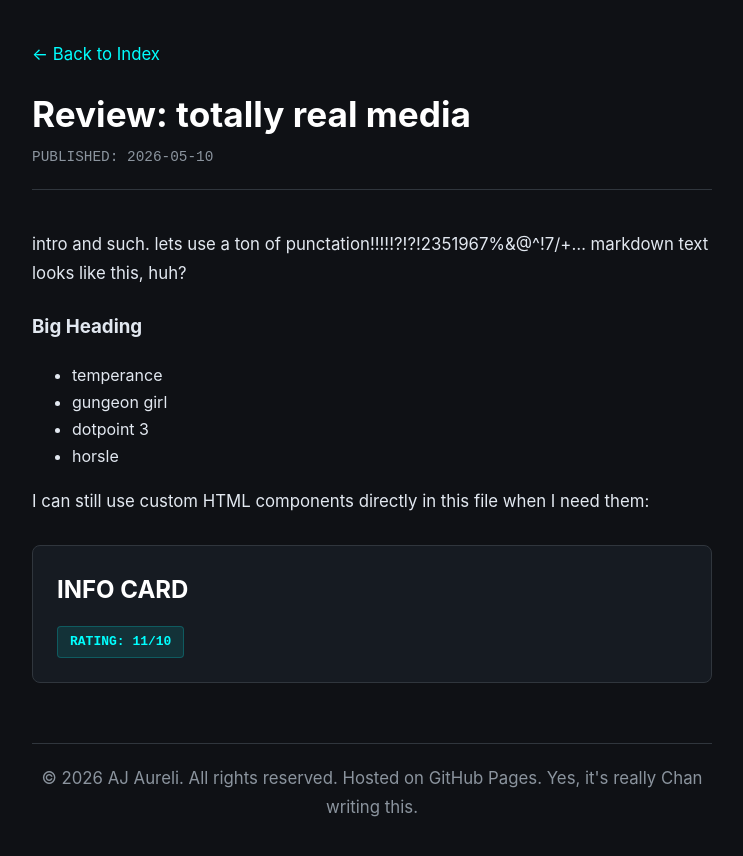
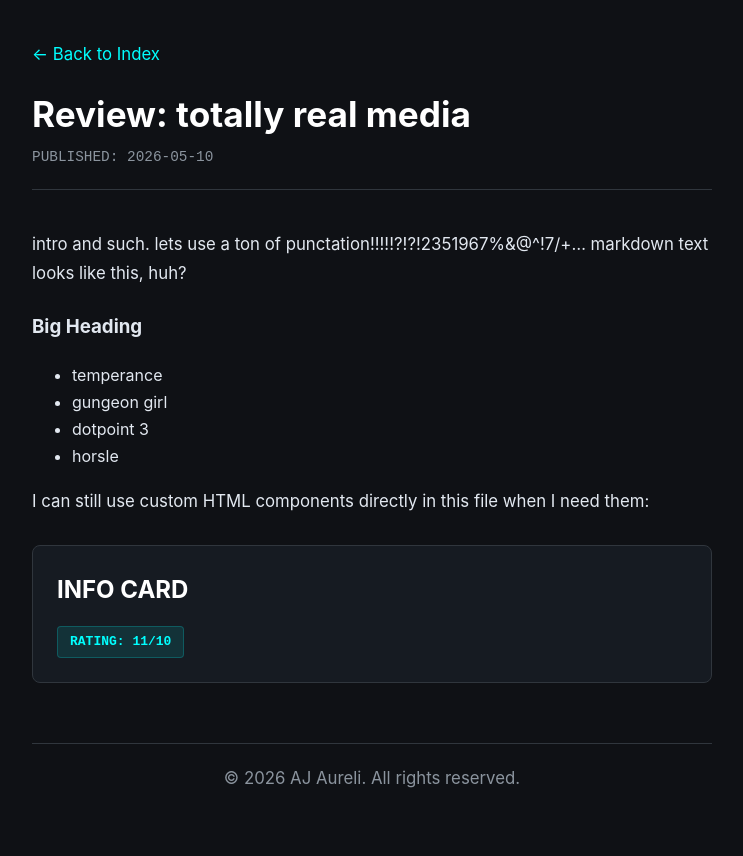
Before and after one commit to ailporf/ailporf.github.io, a Jekyll site: the page built from reviews/post-template.md, in a window 1280 px wide. Shown: the top 856 px of the page, without its empty margins (268-1011 px from the left). Built offline with Jekyll 4.4.1, drawn with Linux system fonts in a browser that asks for light colours.

Commit message:
Update post-template.md

```diff
--- a/reviews/post-template.md
+++ b/reviews/post-template.md
@@ -22,5 +22,5 @@ I can still use custom HTML components directly in this file when I need them:
     </div>
 </div>
 <footer>
-    <p>&copy; {{ "now" | date: "%Y" }} AJ Aureli. All rights reserved. Hosted on GitHub Pages. Yes, it's really Chan writing this.</p>
+    <p>&copy; {{ "now" | date: "%Y" }} AJ Aureli. All rights reserved.</p>
 </footer>
```
